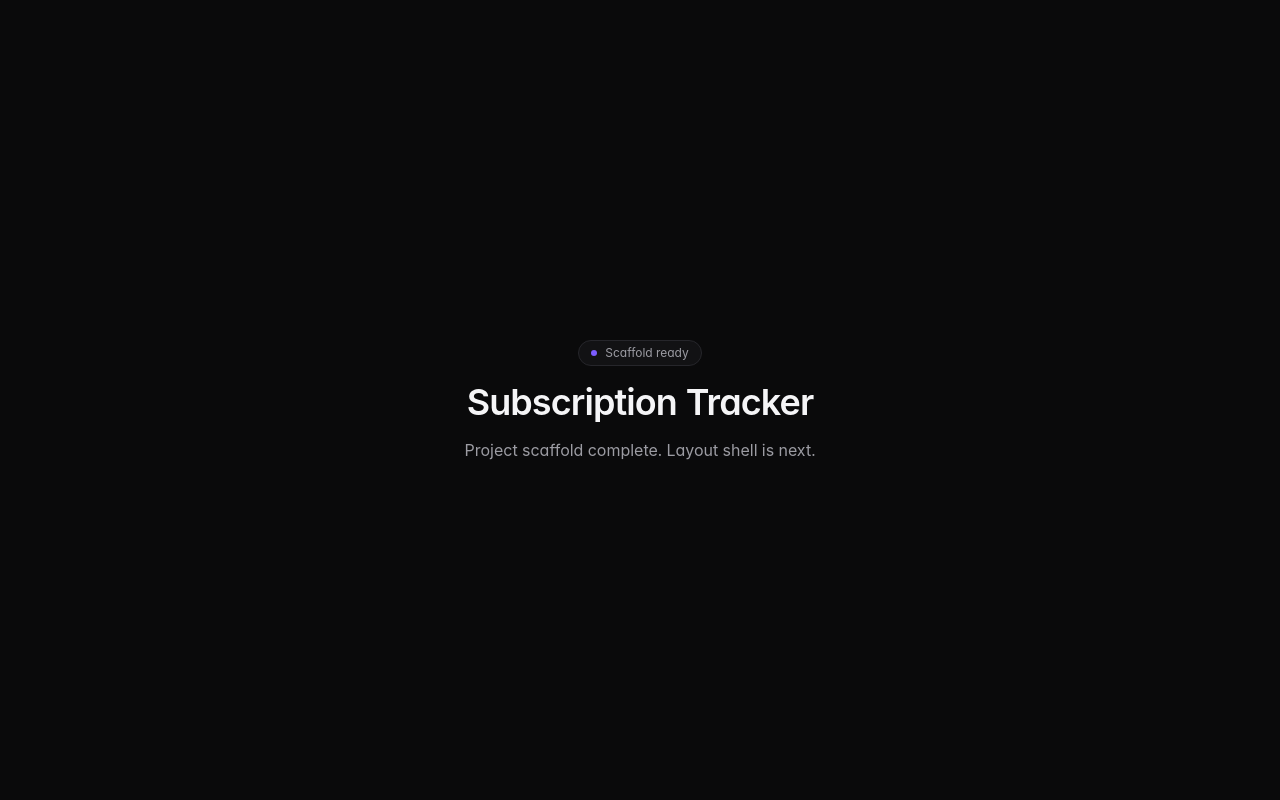
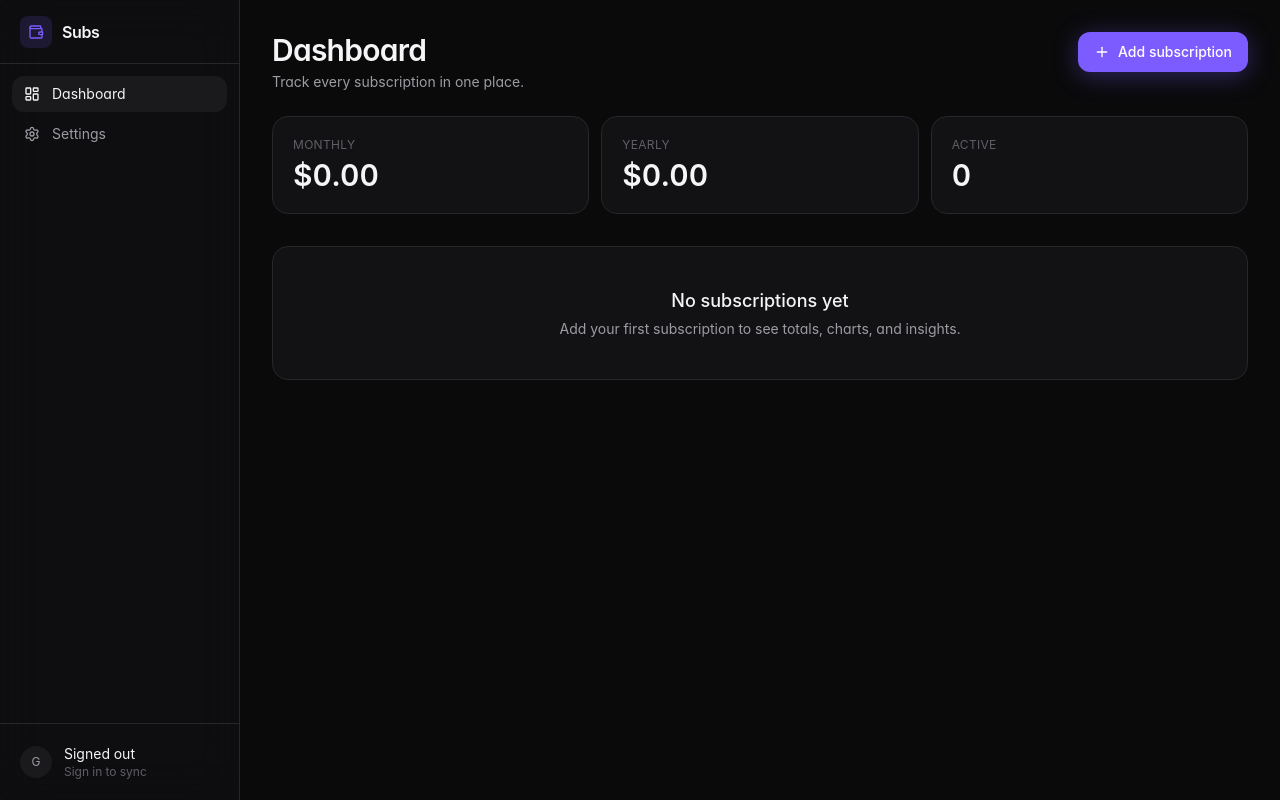
Before and after one commit to gurveergirn/Subscription-Tracker, a React (Vite) app: page / in a window 1280 px wide. Built offline with nearby package versions, Linux system fonts and the light colour scheme.

Commit message:
layout shell

```diff
--- a/src/App.tsx
+++ b/src/App.tsx
@@ -1,20 +1,19 @@
-function App() {
+import { BrowserRouter, Routes, Route } from "react-router-dom"
+import AppShell from "./components/layout/AppShell"
+import DashboardPage from "./pages/DashboardPage"
+import SettingsPage from "./pages/SettingsPage"
+import SignInPage from "./pages/SignInPage"
+
+export default function App() {
   return (
-    <main className="min-h-screen flex items-center justify-center px-6">
-      <div className="max-w-md text-center space-y-4">
-        <div className="inline-flex items-center gap-2 rounded-full border border-border-subtle bg-surface px-3 py-1 text-xs text-text-secondary">
-          <span className="size-1.5 rounded-full bg-accent" />
-          Scaffold ready
-        </div>
-        <h1 className="text-4xl font-semibold tracking-tight text-text-primary">
-          Subscription Tracker
-        </h1>
-        <p className="text-text-secondary">
-          Project scaffold complete. Layout shell is next.
-        </p>
-      </div>
-    </main>
+    <BrowserRouter>
+      <Routes>
+        <Route path="/signin" element={<SignInPage />} />
+        <Route element={<AppShell />}>
+          <Route path="/" element={<DashboardPage />} />
+          <Route path="/settings" element={<SettingsPage />} />
+        </Route>
+      </Routes>
+    </BrowserRouter>
   )
 }
-
-export default App
--- /dev/null
+++ b/src/components/layout/AppShell.tsx
@@ -0,0 +1,17 @@
+import { Outlet } from "react-router-dom"
+import Sidebar from "./Sidebar"
+import BottomNav from "./BottomNav"
+
+export default function AppShell() {
+  return (
+    <div className="min-h-screen bg-app text-text-primary">
+      <Sidebar />
+      <main className="lg:ml-60 pb-20 lg:pb-0">
+        <div className="mx-auto max-w-6xl px-5 sm:px-8 py-6 sm:py-8">
+          <Outlet />
+        </div>
+      </main>
+      <BottomNav />
+    </div>
+  )
+}
--- /dev/null
+++ b/src/components/layout/BottomNav.tsx
@@ -0,0 +1,39 @@
+import { NavLink } from "react-router-dom"
+import { LayoutDashboard, Settings } from "lucide-react"
+import clsx from "clsx"
+
+const tabs = [
+  { to: "/", label: "Dashboard", icon: LayoutDashboard },
+  { to: "/settings", label: "Settings", icon: Settings },
+]
+
+export default function BottomNav() {
+  return (
+    <nav
+      className="lg:hidden fixed inset-x-0 bottom-0 z-40 border-t border-border-subtle bg-surface/80 backdrop-blur-xl"
+      style={{ paddingBottom: "env(safe-area-inset-bottom)" }}
+    >
+      <ul className="grid grid-cols-2">
+        {tabs.map(({ to, label, icon: Icon }) => (
+          <li key={to}>
+            <NavLink
+              to={to}
+              end={to === "/"}
+              className={({ isActive }) =>
+                clsx(
+                  "flex flex-col items-center justify-center gap-1 py-2.5 text-[11px] transition-colors",
+                  isActive
+                    ? "text-text-primary"
+                    : "text-text-muted hover:text-text-secondary",
+                )
+              }
+            >
+              <Icon className="size-5" />
+              {label}
+            </NavLink>
+          </li>
+        ))}
+      </ul>
+    </nav>
+  )
+}
--- /dev/null
+++ b/src/components/layout/Sidebar.tsx
@@ -0,0 +1,54 @@
+import { NavLink } from "react-router-dom"
+import { LayoutDashboard, Settings, Wallet } from "lucide-react"
+import clsx from "clsx"
+
+const navItems = [
+  { to: "/", label: "Dashboard", icon: LayoutDashboard },
+  { to: "/settings", label: "Settings", icon: Settings },
+]
+
+export default function Sidebar() {
+  return (
+    <aside className="hidden lg:flex fixed inset-y-0 left-0 w-60 flex-col border-r border-border-subtle bg-surface/60 backdrop-blur-xl">
+      <div className="flex items-center gap-2.5 px-5 h-16 border-b border-border-subtle">
+        <span className="grid place-items-center size-8 rounded-lg bg-accent/15 text-accent">
+          <Wallet className="size-4" />
+        </span>
+        <span className="text-base font-semibold tracking-tight">Subs</span>
+      </div>
+
+      <nav className="flex-1 p-3 space-y-1">
+        {navItems.map(({ to, label, icon: Icon }) => (
+          <NavLink
+            key={to}
+            to={to}
+            end={to === "/"}
+            className={({ isActive }) =>
+              clsx(
+                "flex items-center gap-3 px-3 py-2 rounded-xl text-sm transition-colors",
+                isActive
+                  ? "bg-surface-2 text-text-primary"
+                  : "text-text-secondary hover:text-text-primary hover:bg-surface-2/60",
+              )
+            }
+          >
+            <Icon className="size-4" />
+            {label}
+          </NavLink>
+        ))}
+      </nav>
+
+      <div className="p-3 border-t border-border-subtle">
+        <div className="flex items-center gap-3 px-2 py-2 rounded-xl">
+          <div className="size-8 rounded-full bg-surface-2 grid place-items-center text-xs text-text-secondary">
+            G
+          </div>
+          <div className="min-w-0">
+            <div className="text-sm truncate">Signed out</div>
+            <div className="text-xs text-text-muted truncate">Sign in to sync</div>
+          </div>
+        </div>
+      </div>
+    </aside>
+  )
+}
--- /dev/null
+++ b/src/components/layout/TopBar.tsx
@@ -0,0 +1,23 @@
+import type { ReactNode } from "react"
+
+type Props = {
+  title: string
+  subtitle?: string
+  rightSlot?: ReactNode
+}
+
+export default function TopBar({ title, subtitle, rightSlot }: Props) {
+  return (
+    <header className="flex items-start justify-between gap-4 mb-6">
+      <div className="min-w-0">
+        <h1 className="text-2xl sm:text-3xl font-semibold tracking-tight text-text-primary">
+          {title}
+        </h1>
+        {subtitle && (
+          <p className="mt-1 text-sm text-text-secondary">{subtitle}</p>
+        )}
+      </div>
+      {rightSlot && <div className="shrink-0">{rightSlot}</div>}
+    </header>
+  )
+}
--- /dev/null
+++ b/src/pages/DashboardPage.tsx
@@ -0,0 +1,47 @@
+import { Plus } from "lucide-react"
+import TopBar from "../components/layout/TopBar"
+
+export default function DashboardPage() {
+  return (
+    <>
+      <TopBar
+        title="Dashboard"
+        subtitle="Track every subscription in one place."
+        rightSlot={
+          <button
+            type="button"
+            className="inline-flex items-center gap-2 rounded-xl bg-accent px-4 py-2.5 text-sm font-medium text-white shadow-[0_4px_24px_rgba(124,92,255,0.35)] hover:opacity-90 transition"
+          >
+            <Plus className="size-4" />
+            Add subscription
+          </button>
+        }
+      />
+
+      <section className="grid grid-cols-1 sm:grid-cols-3 gap-3 mb-8">
+        {[
+          { label: "Monthly", value: "$0.00" },
+          { label: "Yearly", value: "$0.00" },
+          { label: "Active", value: "0" },
+        ].map((s) => (
+          <div
+            key={s.label}
+            className="rounded-2xl border border-border-subtle bg-surface p-5"
+          >
+            <div className="text-xs text-text-muted uppercase tracking-wide">
+              {s.label}
+            </div>
+            <div className="mt-1 text-3xl font-semibold tabular">{s.value}</div>
+          </div>
+        ))}
+      </section>
+
+      <section className="rounded-2xl border border-border-subtle bg-surface p-10 text-center">
+        <h2 className="text-lg font-medium">No subscriptions yet</h2>
+        <p className="mt-1 text-sm text-text-secondary">
+          Add your first subscription to see totals, charts, and insights.
+        </p>
+      </section>
+    </>
+  )
+}
--- /dev/null
+++ b/src/pages/SettingsPage.tsx
@@ -0,0 +1,14 @@
+import TopBar from "../components/layout/TopBar"
+
+export default function SettingsPage() {
+  return (
+    <>
+      <TopBar title="Settings" subtitle="Currency, account, and danger zone." />
+      <div className="rounded-2xl border border-border-subtle bg-surface p-6">
+        <p className="text-sm text-text-secondary">
+          Settings will live here once auth is wired up.
+        </p>
+      </div>
+    </>
+  )
+}
--- /dev/null
+++ b/src/pages/SignInPage.tsx
@@ -0,0 +1,19 @@
+import { Wallet } from "lucide-react"
+
+export default function SignInPage() {
+  return (
+    <main className="min-h-screen grid place-items-center px-6">
+      <div className="w-full max-w-sm rounded-2xl border border-border-subtle bg-surface p-8 text-center">
+        <span className="inline-grid place-items-center size-10 rounded-xl bg-accent/15 text-accent mb-4">
+          <Wallet className="size-5" />
+        </span>
+        <h1 className="text-2xl font-semibold tracking-tight">
+          Subscription Tracker
+        </h1>
+        <p className="mt-1 text-sm text-text-secondary">
+          Sign-in will be added in step 3.
+        </p>
+      </div>
+    </main>
+  )
+}
```
Also changed, not shown: .claude/settings.local.json (added).
